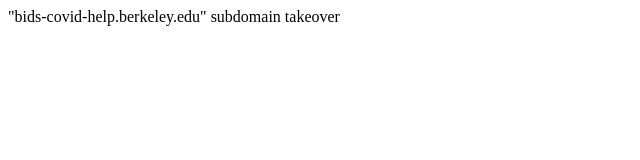
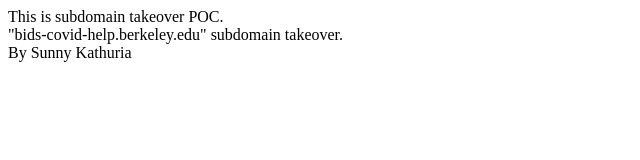
Before and after one commit to sunny-kathuria/berkeley-takeover, a plain HTML site: page index.html in a window 1280 px wide. Shown: the whole page, without its empty margins (0-640 px from the left). Drawn offline with Linux system fonts and the light colour scheme.

Commit message:
Update index.html

```diff
--- a/index.html
+++ b/index.html
@@ -1,6 +1,9 @@
 <html>
   <title> Takeover POC
     </title>
-<body> "bids-covid-help.berkeley.edu" subdomain takeover
+<body>
+  This is subdomain takeover POC.<br>
+  "bids-covid-help.berkeley.edu" subdomain takeover.<br>
+  By Sunny Kathuria
 </body>
 </html>
```
